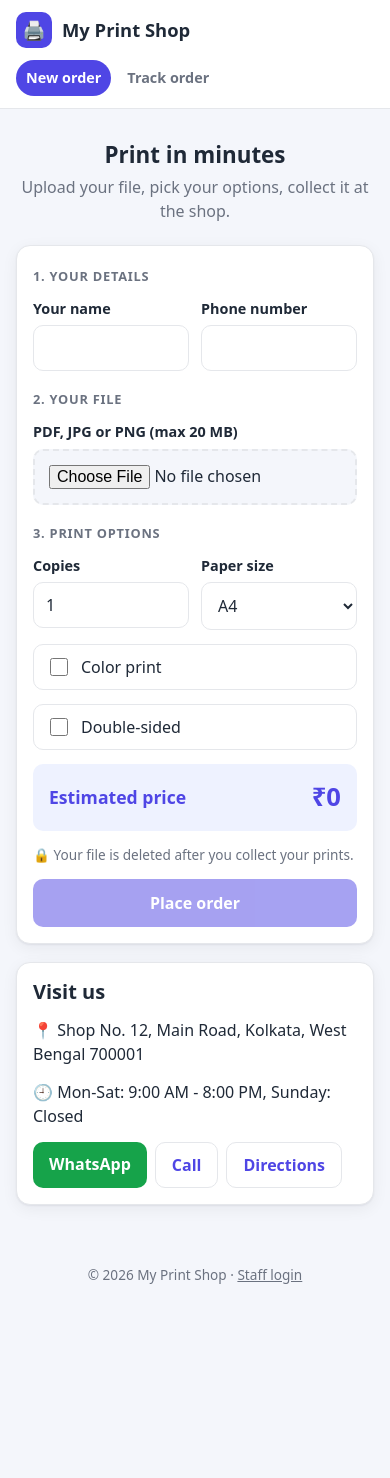
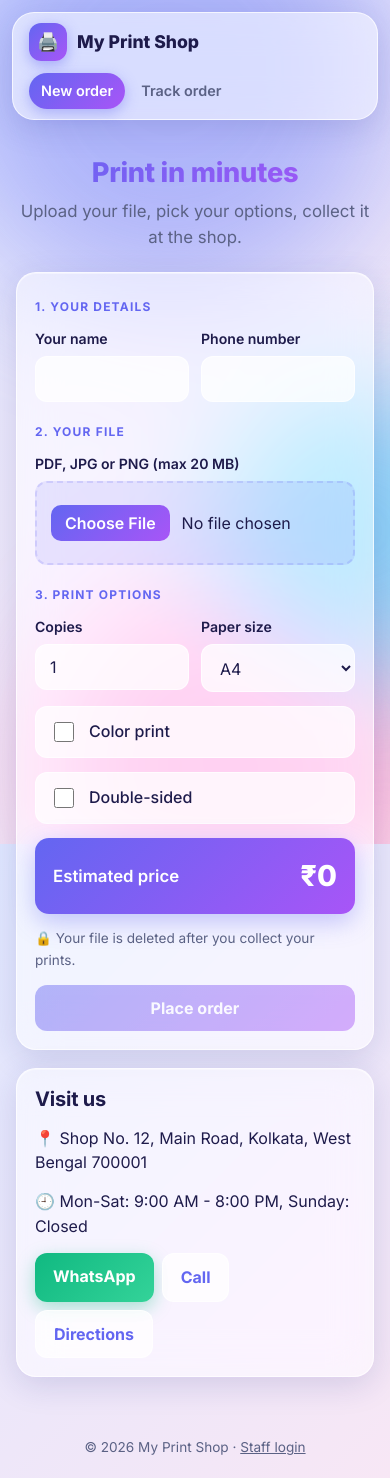
Before and after one commit to uchihaDsoul/print-shop, a React (Vite) app in the folder client/: page / in a window 390 px wide. Before the commit the page ends 1306 px from the top, so only its background shows below. Built offline with nearby package versions, Linux system fonts and the light colour scheme; no server answers.

Commit message:
Glassmorphism redesign

```diff
--- a/client/index.html
+++ b/client/index.html
@@ -1,13 +1,19 @@
 <!doctype html>
 <html lang="en">
+
 <head>
   <meta charset="UTF-8" />
   <link rel="icon" type="image/svg+xml" href="/favicon.svg" />
+  <link rel="preconnect" href="https://fonts.googleapis.com" />
+  <link rel="preconnect" href="https://fonts.gstatic.com" crossorigin />
+  <link href="https://fonts.googleapis.com/css2?family=Inter:wght@400;500;600;700;800&display=swap" rel="stylesheet" />
   <meta name="viewport" content="width=device-width, initial-scale=1.0" />
   <title>client</title>
 </head>
+
 <body>
   <div id="root"></div>
   <script type="module" src="/src/main.jsx"></script>
 </body>
+
 </html>
--- a/client/src/App.css
+++ b/client/src/App.css
@@ -1,323 +1,376 @@
-/* ---------- Theme colors (change these to rebrand) ---------- */
+/* =========================================================
+   THEME: change the colors here to rebrand everything
+   ========================================================= */
 :root {
-  --bg: #f4f6fb;
-  --surface: #ffffff;
-  --text: #1f2937;
-  --muted: #6b7280;
-  --primary: #4f46e5;
-  --primary-dark: #4338ca;
-  --primary-soft: #eef2ff;
-  --border: #e5e7eb;
-  --danger: #dc2626;
-  --success: #16a34a;
-  --radius: 14px;
-  --shadow: 0 1px 2px rgba(16, 24, 40, 0.06), 0 4px 16px rgba(16, 24, 40, 0.06);
+  --bg1: #e0e7ff;
+  --bg2: #fce7f3;
+  --blob-a: #818cf8;
+  --blob-b: #f472b6;
+  --blob-c: #38bdf8;
+
+  --glass: rgba(255, 255, 255, 0.55);
+  --glass-strong: rgba(255, 255, 255, 0.75);
+  --glass-border: rgba(255, 255, 255, 0.7);
+  --glass-shadow: 0 8px 32px rgba(31, 38, 135, 0.15);
+
+  --text: #1e1b4b;
+  --muted: #5b6285;
+  --border: rgba(99, 102, 241, 0.18);
+
+  --primary: #6366f1;
+  --primary-2: #a855f7;
+  --primary-soft: rgba(99, 102, 241, 0.12);
+  --gradient: linear-gradient(135deg, #6366f1 0%, #a855f7 100%);
+
+  --danger: #e11d48;
+  --success: #10b981;
+  --radius: 20px;
 }
 
 @media (prefers-color-scheme: dark) {
   :root {
-    --bg: #0f1220;
-    --surface: #181c2f;
-    --text: #e5e7eb;
-    --muted: #9ca3af;
-    --primary: #818cf8;
-    --primary-dark: #6366f1;
-    --primary-soft: #232849;
-    --border: #2b3150;
-    --shadow: 0 1px 2px rgba(0, 0, 0, 0.4);
+    --bg1: #0b0b1e;
+    --bg2: #170d2b;
+    --blob-a: #4f46e5;
+    --blob-b: #be185d;
+    --blob-c: #0284c7;
+
+    --glass: rgba(255, 255, 255, 0.07);
+    --glass-strong: rgba(255, 255, 255, 0.12);
+    --glass-border: rgba(255, 255, 255, 0.14);
+    --glass-shadow: 0 8px 32px rgba(0, 0, 0, 0.45);
+
+    --text: #eef0ff;
+    --muted: #a5abd0;
+    --border: rgba(255, 255, 255, 0.14);
+
+    --primary: #a5b4fc;
+    --primary-soft: rgba(165, 180, 252, 0.15);
   }
 }
 
-/* ---------- Base ---------- */
+/* =========================================================
+   BASE
+   ========================================================= */
 * { box-sizing: border-box; }
 
 body {
   margin: 0;
-  font-family: system-ui, -apple-system, "Segoe UI", Roboto, Arial, sans-serif;
-  background: var(--bg);
+  font-family: "Inter", system-ui, -apple-system, "Segoe UI", Roboto, Arial, sans-serif;
   color: var(--text);
-  line-height: 1.5;
+  line-height: 1.55;
+  background: linear-gradient(135deg, var(--bg1), var(--bg2));
+  background-attachment: fixed;
+  -webkit-font-smoothing: antialiased;
 }
 
-h1, h2, h3 { line-height: 1.25; }
+h1, h2, h3 { line-height: 1.25; letter-spacing: -0.01em; }
 a { color: var(--primary); }
 
-.app { min-height: 100vh; display: flex; flex-direction: column; }
+.app { position: relative; min-height: 100vh; display: flex; flex-direction: column; }
+
+/* Animated background blobs */
+.bg { position: fixed; inset: 0; overflow: hidden; z-index: 0; pointer-events: none; }
+.blob { position: absolute; border-radius: 50%; filter: blur(80px); opacity: 0.55; animation: float 18s ease-in-out infinite; }
+.b1 { width: 420px; height: 420px; background: var(--blob-a); top: -100px; left: -80px; }
+.b2 { width: 380px; height: 380px; background: var(--blob-b); bottom: -80px; right: -60px; animation-delay: -6s; }
+.b3 { width: 300px; height: 300px; background: var(--blob-c); top: 45%; left: 55%; animation-delay: -12s; }
+
+@keyframes float {
+  0%, 100% { transform: translate(0, 0) scale(1); }
+  33% { transform: translate(40px, -30px) scale(1.08); }
+  66% { transform: translate(-30px, 30px) scale(0.95); }
+}
+
+@media (prefers-reduced-motion: reduce) { .blob { animation: none; } }
+
+.topbar, .container, .footer { position: relative; z-index: 1; }
 
 .container {
   width: 100%;
-  max-width: 600px;
+  max-width: 620px;
   margin: 0 auto;
-  padding: 20px 16px 40px;
+  padding: 8px 16px 40px;
   flex: 1;
 }
 .container.wide { max-width: 1000px; }
 
-/* ---------- Top bar ---------- */
-.topbar {
-  background: var(--surface);
-  border-bottom: 1px solid var(--border);
-  position: sticky;
-  top: 0;
-  z-index: 10;
-}
+/* =========================================================
+   TOP BAR (floating glass pill)
+   ========================================================= */
+.topbar { position: sticky; top: 0; z-index: 20; padding: 12px 12px 0; }
 .topbar-inner {
   max-width: 1000px;
   margin: 0 auto;
-  padding: 12px 16px;
+  padding: 10px 16px;
   display: flex;
   justify-content: space-between;
   align-items: center;
   gap: 12px;
   flex-wrap: wrap;
+  background: var(--glass);
+  backdrop-filter: blur(18px) saturate(160%);
+  -webkit-backdrop-filter: blur(18px) saturate(160%);
+  border: 1px solid var(--glass-border);
+  border-radius: 999px;
+  box-shadow: var(--glass-shadow);
 }
-.brand {
-  display: flex;
-  align-items: center;
-  gap: 10px;
-  font-weight: 700;
-  font-size: 1.15rem;
-  color: var(--text);
-  text-decoration: none;
+.brand { display: flex; align-items: center; gap: 10px; font-weight: 800; font-size: 1.1rem; color: var(--text); text-decoration: none; }
+.brand-logo {
+  width: 38px; height: 38px; display: grid; place-items: center;
+  background: var(--gradient); color: #fff; border-radius: 12px;
+  box-shadow: 0 4px 14px rgba(99, 102, 241, 0.45);
 }
-.brand-logo {
-  width: 36px;
-  height: 36px;
-  display: grid;
-  place-items: center;
-  background: var(--primary);
-  color: #fff;
-  border-radius: 10px;
-}
-.topbar nav { display: flex; gap: 6px; }
+.topbar nav { display: flex; gap: 4px; }
 .topbar nav a {
-  text-decoration: none;
-  color: var(--muted);
-  font-weight: 600;
-  padding: 8px 14px;
-  border-radius: 999px;
+  text-decoration: none; color: var(--muted); font-weight: 600; font-size: 0.95rem;
+  padding: 8px 16px; border-radius: 999px; transition: all 0.2s;
 }
 .topbar nav a:hover { background: var(--primary-soft); color: var(--primary); }
-.topbar nav a.active { background: var(--primary); color: #fff; }
+.topbar nav a.active { background: var(--gradient); color: #fff; box-shadow: 0 4px 14px rgba(99, 102, 241, 0.4); }
 
-.footer {
-  text-align: center;
-  color: var(--muted);
-  font-size: 0.85rem;
-  padding: 20px 16px;
-}
+.footer { text-align: center; color: var(--muted); font-size: 0.85rem; padding: 20px 16px; }
 .footer a { color: var(--muted); }
 
-/* ---------- Hero ---------- */
-.hero { text-align: center; padding: 12px 0 4px; }
-.hero h2 { font-size: 1.7rem; margin: 0 0 6px; }
-.hero p { margin: 0; color: var(--muted); }
+/* =========================================================
+   HERO
+   ========================================================= */
+.hero { text-align: center; padding: 28px 0 4px; }
+.hero h2 {
+  font-size: 2.1rem; font-weight: 800; margin: 0 0 8px;
+  background: var(--gradient);
+  -webkit-background-clip: text; background-clip: text;
+  -webkit-text-fill-color: transparent; color: transparent;
+}
+.hero p { margin: 0; color: var(--muted); font-size: 1.05rem; }
 
-/* ---------- Cards and forms ---------- */
+/* =========================================================
+   GLASS CARDS AND FORMS
+   ========================================================= */
 .card {
-  background: var(--surface);
-  padding: 22px;
+  background: var(--glass);
+  backdrop-filter: blur(20px) saturate(160%);
+  -webkit-backdrop-filter: blur(20px) saturate(160%);
+  border: 1px solid var(--glass-border);
+  border-radius: var(--radius);
+  box-shadow: var(--glass-shadow), inset 0 1px 0 rgba(255, 255, 255, 0.4);
+  padding: 24px;
   margin-top: 18px;
-  border-radius: var(--radius);
-  border: 1px solid var(--border);
-  box-shadow: var(--shadow);
   display: flex;
   flex-direction: column;
   gap: 14px;
 }
 .card h2 { margin: 0; font-size: 1.25rem; }
 .card h3 {
-  margin: 6px 0 0;
-  font-size: 0.8rem;
-  text-transform: uppercase;
-  letter-spacing: 0.06em;
-  color: var(--muted);
+  margin: 8px 0 0; font-size: 0.75rem; font-weight: 700;
+  text-transform: uppercase; letter-spacing: 0.1em; color: var(--primary);
 }
 .narrow { max-width: 400px; margin-left: auto; margin-right: auto; }
 
-label { display: flex; flex-direction: column; gap: 6px; font-size: 0.9rem; font-weight: 600; }
+label { display: flex; flex-direction: column; gap: 6px; font-size: 0.88rem; font-weight: 600; }
 
-input, select {
+input, select, textarea {
   width: 100%;
-  padding: 11px 12px;
+  padding: 12px 14px;
   font-size: 1rem;
   font-family: inherit;
   color: var(--text);
-  background: var(--surface);
-  border: 1px solid var(--border);
-  border-radius: 10px;
+  background: var(--glass-strong);
+  border: 1px solid var(--glass-border);
+  border-radius: 12px;
+  transition: border-color 0.2s, box-shadow 0.2s;
 }
-input:focus, select:focus, button:focus-visible {
-  outline: 3px solid var(--primary-soft);
+textarea { resize: vertical; }
+input::placeholder, textarea::placeholder { color: var(--muted); opacity: 0.7; }
+input:focus, select:focus, textarea:focus {
+  outline: none;
   border-color: var(--primary);
+  box-shadow: 0 0 0 4px var(--primary-soft);
 }
+select option { color: #1e1b4b; background: #fff; }
+
 input[type="file"] {
-  padding: 14px;
+  padding: 22px 14px;
   border: 2px dashed var(--border);
-  background: var(--bg);
+  background: var(--primary-soft);
   cursor: pointer;
+  text-align: center;
 }
 input[type="file"]:hover { border-color: var(--primary); }
+input[type="file"]::file-selector-button {
+  margin-right: 12px; padding: 8px 14px; border: 0; border-radius: 10px;
+  background: var(--gradient); color: #fff; font-weight: 600; cursor: pointer; font-family: inherit;
+}
 
 .row { display: flex; gap: 12px; flex-wrap: wrap; }
 .row > label { flex: 1; min-width: 120px; }
 
 label.check {
-  flex-direction: row;
-  align-items: center;
-  gap: 10px;
+  flex-direction: row; align-items: center; gap: 12px;
+  font-size: 1rem; font-weight: 500;
+  padding: 12px 14px;
+  background: var(--glass-strong);
+  border: 1px solid var(--glass-border);
+  border-radius: 12px;
+  cursor: pointer;
+  transition: border-color 0.2s, background 0.2s;
+}
+label.check:hover { border-color: var(--primary); }
+label.check input { width: 20px; height: 20px; padding: 0; accent-color: #6366f1; }
+
+/* =========================================================
+   BUTTONS
+   ========================================================= */
+button {
+  padding: 13px 18px;
   font-size: 1rem;
-  font-weight: 500;
-  padding: 10px 12px;
-  border: 1px solid var(--border);
-  border-radius: 10px;
+  font-weight: 700;
+  font-family: inherit;
+  color: #fff;
+  background: var(--gradient);
+  border: 0;
+  border-radius: 12px;
   cursor: pointer;
+  box-shadow: 0 6px 18px rgba(99, 102, 241, 0.4);
+  transition: transform 0.15s, box-shadow 0.15s, filter 0.15s;
 }
-label.check input { width: 18px; height: 18px; accent-color: var(--primary); }
+button:hover:not(:disabled) { transform: translateY(-2px); box-shadow: 0 10px 24px rgba(99, 102, 241, 0.5); filter: brightness(1.05); }
+button:active:not(:disabled) { transform: translateY(0); }
+button:disabled { opacity: 0.45; cursor: not-allowed; box-shadow: none; }
+button:focus-visible { outline: 3px solid var(--primary-soft); outline-offset: 2px; }
 
-/* ---------- Buttons ---------- */
-button {
-  padding: 13px 16px;
-  font-size: 1rem;
-  font-weight: 600;
-  font-family: inherit;
-  background: var(--primary);
-  color: #fff;
-  border: 0;
-  border-radius: 10px;
-  cursor: pointer;
-  transition: background 0.15s;
+button.small { padding: 7px 13px; font-size: 0.85rem; box-shadow: none; }
+button.danger { background: linear-gradient(135deg, #e11d48, #f43f5e); box-shadow: 0 4px 14px rgba(225, 29, 72, 0.35); }
+button.ghost {
+  background: var(--glass-strong); color: var(--primary);
+  border: 1px solid var(--glass-border); box-shadow: none;
 }
-button:hover:not(:disabled) { background: var(--primary-dark); }
-button:disabled { opacity: 0.5; cursor: not-allowed; }
-button.small { padding: 7px 12px; font-size: 0.85rem; }
-button.danger { background: var(--danger); }
-button.ghost { background: transparent; color: var(--primary); border: 1px solid var(--border); }
 
-/* ---------- Price, messages ---------- */
+/* =========================================================
+   PRICE, MESSAGES
+   ========================================================= */
 .price {
-  display: flex;
-  justify-content: space-between;
-  align-items: center;
-  font-size: 1.1rem;
-  font-weight: 600;
-  background: var(--primary-soft);
-  color: var(--primary);
-  padding: 14px 16px;
-  border-radius: 10px;
+  display: flex; justify-content: space-between; align-items: center;
+  font-size: 1.05rem; font-weight: 600;
+  background: var(--gradient); color: #fff;
+  padding: 16px 18px; border-radius: 14px;
+  box-shadow: 0 8px 24px rgba(99, 102, 241, 0.35);
 }
-.price strong { font-size: 1.6rem; }
+.price strong { font-size: 1.8rem; font-weight: 800; }
 
 .error {
-  color: var(--danger);
-  background: rgba(220, 38, 38, 0.08);
-  padding: 10px 12px;
-  border-radius: 10px;
-  margin: 0;
+  color: var(--danger); background: rgba(225, 29, 72, 0.1);
+  border: 1px solid rgba(225, 29, 72, 0.25);
+  padding: 10px 14px; border-radius: 12px; margin: 0;
 }
 .note { font-size: 0.85rem; color: var(--muted); margin: 0; }
 
-/* ---------- Success screen ---------- */
+/* =========================================================
+   SUCCESS SCREEN
+   ========================================================= */
 .success { text-align: center; align-items: center; }
 .tick {
-  width: 64px;
-  height: 64px;
-  display: grid;
-  place-items: center;
-  font-size: 2rem;
-  color: #fff;
-  background: var(--success);
-  border-radius: 50%;
+  width: 72px; height: 72px; display: grid; place-items: center;
+  font-size: 2.2rem; color: #fff; border-radius: 50%;
+  background: linear-gradient(135deg, #10b981, #34d399);
+  box-shadow: 0 8px 24px rgba(16, 185, 129, 0.45);
+  animation: pop 0.5s cubic-bezier(0.34, 1.56, 0.64, 1);
 }
+@keyframes pop { from { transform: scale(0); } to { transform: scale(1); } }
 .code {
-  font-size: 2rem;
-  font-weight: 800;
-  letter-spacing: 4px;
-  margin: 0;
-  padding: 10px 20px;
-  background: var(--primary-soft);
-  color: var(--primary);
-  border-radius: 10px;
+  font-size: 1.9rem; font-weight: 800; letter-spacing: 5px; margin: 0;
+  padding: 12px 22px; border-radius: 14px;
+  background: var(--primary-soft); color: var(--primary);
+  border: 1px dashed var(--primary);
+  word-break: break-all;
 }
 
-/* ---------- Badges and tags ---------- */
+/* =========================================================
+   BADGES AND TAGS
+   ========================================================= */
 .badge {
-  display: inline-block;
-  padding: 2px 12px;
-  border-radius: 999px;
-  color: #fff;
-  background: #64748b;
-  font-size: 0.8rem;
-  font-weight: 600;
-  text-transform: capitalize;
+  display: inline-block; padding: 3px 12px; border-radius: 999px;
+  color: #fff; background: #64748b;
+  font-size: 0.78rem; font-weight: 700; text-transform: capitalize;
 }
-.badge.pending { background: #f59e0b; }
-.badge.printing { background: #2563eb; }
-.badge.ready { background: var(--success); }
+.badge.pending { background: linear-gradient(135deg, #f59e0b, #fbbf24); }
+.badge.printing { background: linear-gradient(135deg, #3b82f6, #6366f1); }
+.badge.ready { background: linear-gradient(135deg, #10b981, #34d399); }
 .badge.collected { background: #64748b; }
 
-.tag { font-size: 0.75rem; font-weight: 600; padding: 2px 10px; border-radius: 999px; background: var(--border); }
-.tag.online { background: #dbeafe; color: #1d4ed8; }
-.tag.walkin { background: #fef3c7; color: #92400e; }
+.tag {
+  display: inline-block; font-size: 0.72rem; font-weight: 700;
+  padding: 3px 10px; border-radius: 999px;
+  background: var(--primary-soft); color: var(--primary);
+}
+.tag.online { background: rgba(59, 130, 246, 0.18); color: #2563eb; }
+.tag.walkin { background: rgba(245, 158, 11, 0.2); color: #b45309; }
+.tag.urgent { background: var(--danger); color: #fff; }
 
-/* ---------- Tracking steps ---------- */
-.steps { display: flex; margin: 8px 0; }
+.order-note {
+  background: rgba(250, 204, 21, 0.22); color: inherit;
+  border: 1px solid rgba(250, 204, 21, 0.4);
+  padding: 8px 12px; border-radius: 10px; font-size: 0.9rem;
+}
+
+/* =========================================================
+   TRACKING STEPS
+   ========================================================= */
+.steps { display: flex; margin: 8px 0 14px; }
 .step { flex: 1; text-align: center; position: relative; font-size: 0.8rem; color: var(--muted); }
 .step::before {
-  content: "";
-  position: absolute;
-  top: 15px;
-  left: -50%;
-  width: 100%;
-  height: 3px;
-  background: var(--border);
+  content: ""; position: absolute; top: 17px; left: -50%;
+  width: 100%; height: 3px; background: var(--border); border-radius: 3px;
 }
 .step:first-child::before { display: none; }
 .step .dot {
-  position: relative;
-  z-index: 1;
-  width: 32px;
-  height: 32px;
-  margin: 0 auto 6px;
-  display: grid;
-  place-items: center;
-  border-radius: 50%;
-  background: var(--border);
-  color: var(--muted);
-  font-weight: 700;
+  position: relative; z-index: 1;
+  width: 36px; height: 36px; margin: 0 auto 8px;
+  display: grid; place-items: center; border-radius: 50%;
+  background: var(--glass-strong); border: 1px solid var(--glass-border);
+  color: var(--muted); font-weight: 700;
 }
 .step.done { color: var(--text); font-weight: 600; }
-.step.done .dot, .step.done::before { background: var(--primary); color: #fff; }
-.result { border-top: 1px solid var(--border); padding-top: 14px; }
+.step.done .dot { background: var(--gradient); color: #fff; border-color: transparent; box-shadow: 0 4px 14px rgba(99, 102, 241, 0.45); }
+.step.done::before { background: var(--gradient); }
+.result { border-top: 1px solid var(--border); padding-top: 16px; }
 .result p { margin: 4px 0; }
 
-/* ---------- Admin ---------- */
+/* =========================================================
+   ADMIN
+   ========================================================= */
 .bar {
-  display: flex;
-  justify-content: space-between;
-  align-items: center;
-  gap: 8px;
-  flex-wrap: wrap;
-  margin-top: 4px;
+  display: flex; justify-content: space-between; align-items: center;
+  gap: 8px; flex-wrap: wrap; margin-top: 14px;
+  padding: 10px 16px;
+  background: var(--glass);
+  backdrop-filter: blur(14px); -webkit-backdrop-filter: blur(14px);
+  border: 1px solid var(--glass-border); border-radius: 14px;
 }
 .bar a { font-weight: 600; }
 
 .stats { display: grid; grid-template-columns: repeat(auto-fit, minmax(200px, 1fr)); gap: 12px; }
-.stat { background: var(--primary-soft); border-radius: 12px; padding: 14px; }
+.stat {
+  background: var(--glass-strong); border: 1px solid var(--glass-border);
+  border-radius: 16px; padding: 16px;
+}
 .stat .label { text-transform: capitalize; font-size: 0.85rem; color: var(--muted); font-weight: 600; }
-.stat .big { font-size: 1.6rem; font-weight: 800; color: var(--primary); }
+.stat .big {
+  font-size: 1.9rem; font-weight: 800;
+  background: var(--gradient); -webkit-background-clip: text; background-clip: text;
+  -webkit-text-fill-color: transparent; color: transparent;
+}
 .stat .sub { font-size: 0.85rem; color: var(--muted); }
 
 .order {
-  border: 1px solid var(--border);
-  border-radius: 12px;
-  padding: 14px;
-  display: flex;
-  flex-direction: column;
-  gap: 4px;
-  font-size: 0.95rem;
+  background: var(--glass-strong);
+  border: 1px solid var(--glass-border);
+  border-radius: 16px; padding: 16px;
+  display: flex; flex-direction: column; gap: 5px; font-size: 0.95rem;
+  transition: transform 0.2s, box-shadow 0.2s;
 }
-.actions { display: flex; gap: 8px; align-items: center; flex-wrap: wrap; margin-top: 6px; }
+.order:hover { transform: translateY(-2px); box-shadow: 0 10px 28px rgba(31, 38, 135, 0.15); }
+.actions { display: flex; gap: 8px; align-items: center; flex-wrap: wrap; margin-top: 8px; }
 .actions select { width: auto; padding: 7px 10px; font-size: 0.9rem; }
 .actions a { font-weight: 600; }
 
@@ -325,27 +378,42 @@ button.ghost { background: transparent; color: var(--primary); border: 1px solid
   .container.wide .card .orders-grid { display: grid; grid-template-columns: 1fr 1fr; gap: 12px; }
 }
 
-/* ---------- Small phones ---------- */
-@media (max-width: 480px) {
-  .card { padding: 16px; }
-  .hero h2 { font-size: 1.4rem; }
-  .topbar nav a { padding: 7px 10px; font-size: 0.9rem; }
-}
-
-/* ---------- Price list and shop info ---------- */
+/* =========================================================
+   PRICE LIST AND SHOP INFO
+   ========================================================= */
 table.rates { width: 100%; border-collapse: collapse; }
-table.rates th, table.rates td { text-align: left; padding: 10px 8px; border-bottom: 1px solid var(--border); }
-table.rates th { font-size: 0.8rem; color: var(--muted); text-transform: uppercase; letter-spacing: 0.05em; }
+table.rates th, table.rates td { text-align: left; padding: 12px 8px; border-bottom: 1px solid var(--border); }
+table.rates tr:last-child td { border-bottom: 0; }
+table.rates th { font-size: 0.75rem; color: var(--muted); text-transform: uppercase; letter-spacing: 0.08em; }
+table.rates td:first-child { font-weight: 700; }
 
 .info-line { margin: 0; }
 .btn-row { display: flex; gap: 8px; flex-wrap: wrap; }
 a.btn {
-  display: inline-block;
-  padding: 10px 16px;
-  font-weight: 600;
-  text-decoration: none;
-  color: #fff;
-  background: #16a34a;
-  border-radius: 10px;
+  display: inline-block; padding: 11px 18px; font-weight: 700; text-decoration: none; color: #fff;
+  background: linear-gradient(135deg, #10b981, #34d399); border-radius: 12px;
+  box-shadow: 0 6px 18px rgba(16, 185, 129, 0.35); transition: transform 0.15s;
 }
-a.btn.ghost-link { background: transparent; color: var(--primary); border: 1px solid var(--border); }
+a.btn:hover { transform: translateY(-2px); }
+a.btn.ghost-link {
+  background: var(--glass-strong); color: var(--primary);
+  border: 1px solid var(--glass-border); box-shadow: none;
+}
+
+/* =========================================================
+   FALLBACK if the browser has no blur support
+   ========================================================= */
+@supports not ((backdrop-filter: blur(1px)) or (-webkit-backdrop-filter: blur(1px))) {
+  .card, .topbar-inner, .bar { background: var(--glass-strong); }
+}
+
+/* =========================================================
+   SMALL PHONES
+   ========================================================= */
+@media (max-width: 480px) {
+  .card { padding: 18px; }
+  .hero h2 { font-size: 1.7rem; }
+  .topbar-inner { border-radius: 22px; }
+  .topbar nav a { padding: 7px 12px; font-size: 0.9rem; }
+  .blob { filter: blur(60px); }
+}
--- a/client/src/App.jsx
+++ b/client/src/App.jsx
@@ -13,6 +13,11 @@ export default function App() {
 
   return (
     <div className="app">
+            <div className="bg" aria-hidden="true">
+        <span className="blob b1" />
+        <span className="blob b2" />
+        <span className="blob b3" />
+      </div>
       <header className="topbar">
         <div className="topbar-inner">
           <Link to="/" className="brand">
```
Lines whose indentation alone changed are shown as unchanged.
